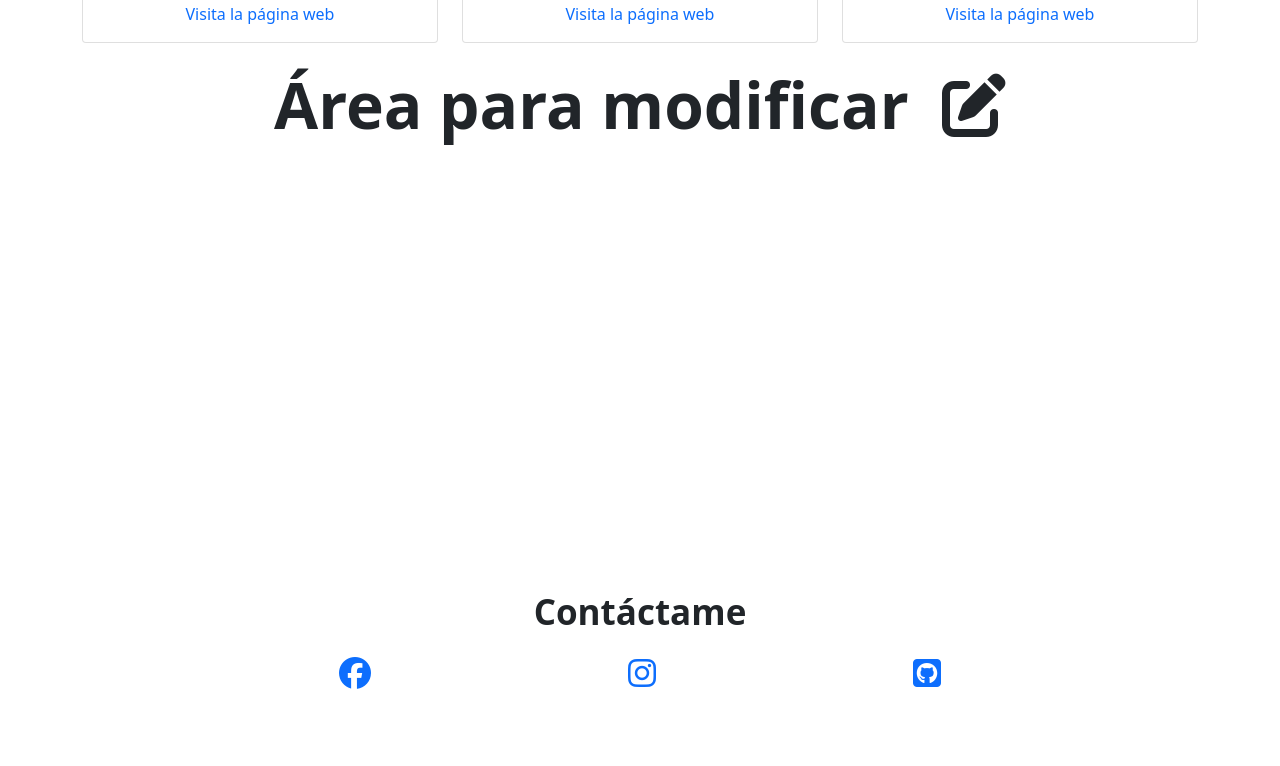
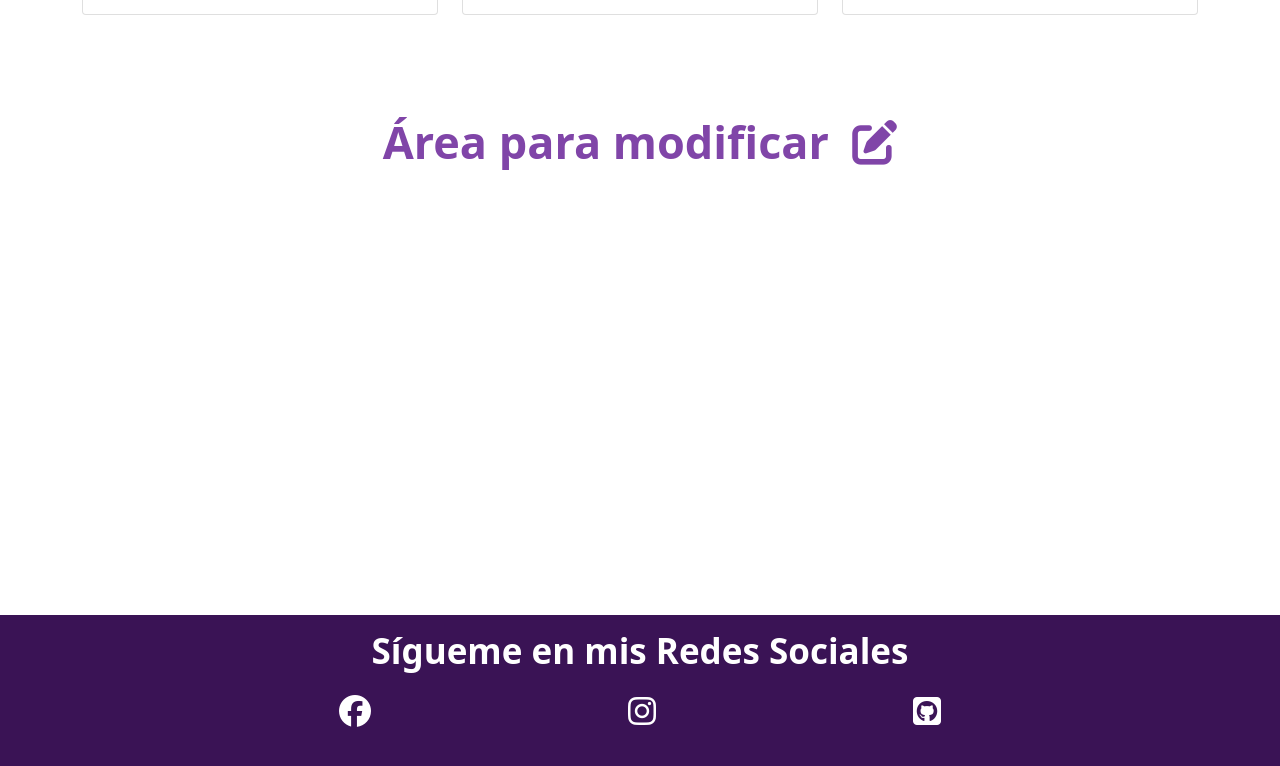
Before and after one commit to SaramathTorrealba/SaramathTorrealba.github.io, a plain HTML site: page index.html in a window 1280 px wide. Shown: the part 1790-2556 px from the top of the page. Before the commit the page ends 2481 px from the top, so only its background shows below. Drawn offline with nearby package versions, Linux system fonts and the light colour scheme.

Commit message:
Added styles to the page, such as colors and font size

```diff
--- a/assets/css/style.css
+++ b/assets/css/style.css
@@ -1,6 +1,9 @@
 /* Navbar*/
 .navbar-items-menu-grow{
 flex-grow: 0 !important;
+}
+.navbar-style{
+background-color: rgba(115, 75, 142, .7);
 }
 .space{
 display: flex;
@@ -10,6 +13,11 @@
 .separation {
 margin-top: 1.5em;
 margin-bottom: 0.5em;
+}
+/*mis trabajos*/
+.font-tittle{
+    font-size: 45px;
+    margin-top: 100px;
 }
 /*Carrusel*/
 .image-carrusel {
@@ -29,4 +37,17 @@ justify-content: space-evenly;}
 
 .heigth-contact{
     font-size: 35px;
+    padding: 15px;
 }
+.style-footer{
+height: 160px;
+background-color: #3A1355;
+color: #fff;
+}
+.color-icons{
+color: #fff
+}
+
+/*Icons*/
+.style-icons-font{
+ color: #8045a8;}
--- a/index.html
+++ b/index.html
@@ -24,7 +24,7 @@
   </head>
   <body>
     <!--Navbar-->
-    <nav class="navbar navbar-expand-lg navbar-dark bg-dark">
+    <nav class="navbar sticky-top navbar-expand-lg navbar-dark navbar-style">
       <div class="container-fluid space">
         <button
           class="navbar-toggler"
@@ -84,7 +84,7 @@
     </Section>
 
     <section id="Acerca-de-mi" class="container text-center my-5"> <!--sobre mí-->
-      <h2 class="display-3 fw-bold my-4">Acerca de mí</h2>
+      <h2 class="display-3 fw-bold my-4 style-icons-font">Acerca de mí</h2>
       <p class="my-4">
           Al pensar en mí me describo como una persona que se preocupa realmente por los demás, es una de mis principales cualidades. Me gusta tratar con respeto y valorar los conococimientos, gustos, tiempos y creencias de las demás personas. Tengo distintos pasatiempos que voy cambiando con el tiempo. En mí está el querer ayudar, reír mucho, disfrutar los días nublados, apreciar la paleta de colores de películas, viajar, ver vídeos de pulpos y llorar con ello. Mi hermana es la persona que más amo en el mundo. Ir a conciertos es otro pasatiempo que valoro y doy gracias por poder vivirlo. Mi contacto con la naturaleza es a través de trekkings o idas al parque a acostarme en la grama.
       </p>
@@ -104,7 +104,7 @@
               </p>
           </div>
           <div class="col-12 col-md-4">
-              <i class="fas fa-otter fa-3x my-3"></i>
+              <i class="fas fa-otter fa-3x my-3 "></i>
               <h3 class="my-3 fw-bold">Animalista</h3>
               <p class="my-3">
                   Soy gran admiradora de los animales marinos y de las serpientes. Estudio sobre ello y me documento con muchas fotos y vídeos.
@@ -114,7 +114,7 @@
   </section>
 
     <main><!--Mi portafolio-->
-      <h2 class="display-3 fw-bold separation text-center">Mis trabajos en Desafío Latam</h2>
+      <h4 class="display-3 fw-bold separation text-center style-icons-font font-tittle">Mis trabajos en Desafío Latam</h4>
       <div class="container">
         <div class="row justify-content-center">
           <div class="col-10 col-md-4 mt-4">
@@ -171,21 +171,21 @@
             </div>
           </div>
     </main>
-    <section class="container colaboration">
-      <h2 class="display-3 fw-bold my-4 text-center">Área para modificar &nbsp<i class="fa-solid fa-pen-to-square"></i></h2>
+    <section class="container colaboration font-tittle">
+      <h4 class="display-3 fw-bold my-4 text-center font-tittle  style-icons-font">Área para modificar &nbsp<i class="fa-solid fa-pen-to-square fa-0.5"></i></h4>
     </section>
     <!--Footer-->
-    <footer class="mt-4">
-      <h3 class="display-3 fw-bold my-4 text-center heigth-contact">Contáctame</h3>
+    <footer class="style-footer">
+      <h3 class="display-3 fw-bold  text-center heigth-contact">Sígueme en mis Redes Sociales</h3>
       <div class="container icons mt-1">
         <div>
-          <a href="https://www.facebook.com/SaraTorrealbaE" target="blank"><i class=" fa-brands fa-facebook fa-2x"></i></a>
+          <a href="https://www.facebook.com/SaraTorrealbaE" target="blank"><i class=" fa-brands fa-facebook fa-2x color-icons"></i></a>
         </div>
         <div>
-          <a href="https://www.instagram.com/saramath4/" target="blank"><i class="fa-brands fa-instagram fa-2x"></i></a>
+          <a href="https://www.instagram.com/saramath4/" target="blank"><i class="fa-brands fa-instagram fa-2x color-icons"></i></a>
         </div>
         <div>
-          <a href="https://github.com/SaramathTorrealba" target="blank"><i class="fa-brands fa-github-square fa-2x"></i></a>
+          <a href="https://github.com/SaramathTorrealba" target="blank"><i class="fa-brands fa-github-square fa-2x color-icons"></i></a>
         </div>
       </div>
     </footer>
```
Lines whose indentation alone changed are shown as unchanged.
